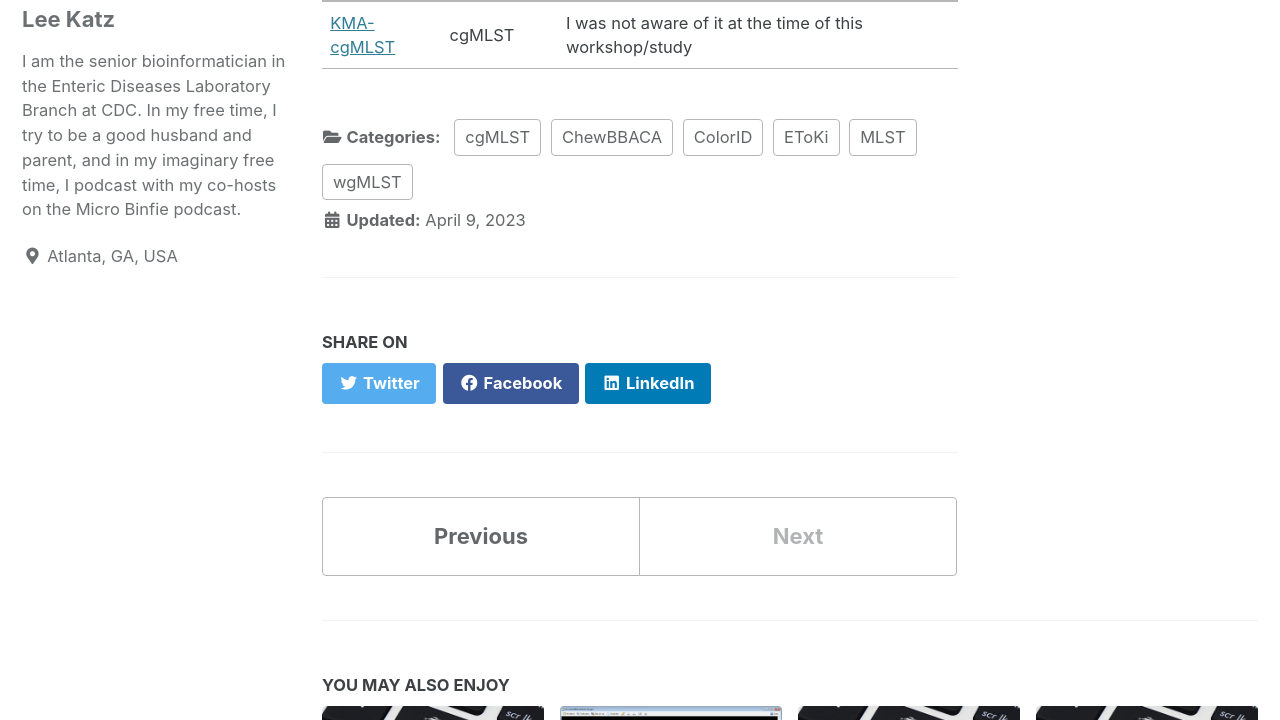
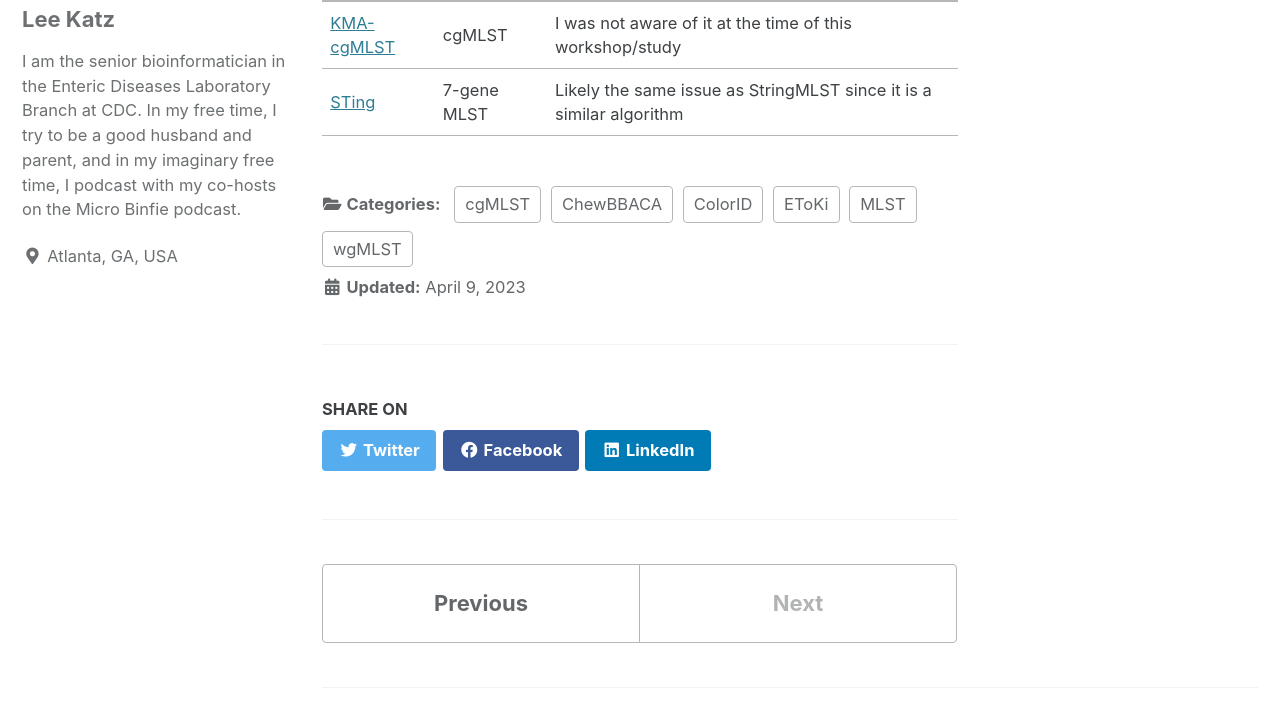
Before and after one commit to lskatz/lskatz.github.io, a Jekyll site: the page built from _posts/2023-04-09-wgMLST.md, in a window 1280 px wide and 900 px high, scrolled down 17806 px, cut to the strip 180-900 px from the top of the window. Built offline with Jekyll 4.4.1, drawn with Linux system fonts in a browser that asks for light colours.

Commit message:
added STing

```diff
--- a/_posts/2023-04-09-wgMLST.md
+++ b/_posts/2023-04-09-wgMLST.md
@@ -437,4 +437,5 @@ and so by this point you should have a basic knowledge of
 
 | Caller | Intended use | Why not examined |
 |--------|--------------|------------------|
-| [KMA-cgMLST](https://github.com/BCCDC-PHL/kma-cgmlst) | cgMLST   | I was not aware of it at the time of this workshop/study |
+| [KMA-cgMLST](https://github.com/BCCDC-PHL/kma-cgmlst) | cgMLST | I was not aware of it at the time of this workshop/study |
+| [STing](https://github.com/jordanlab/STing) | 7-gene MLST | Likely the same issue as StringMLST since it is a similar algorithm |
```
